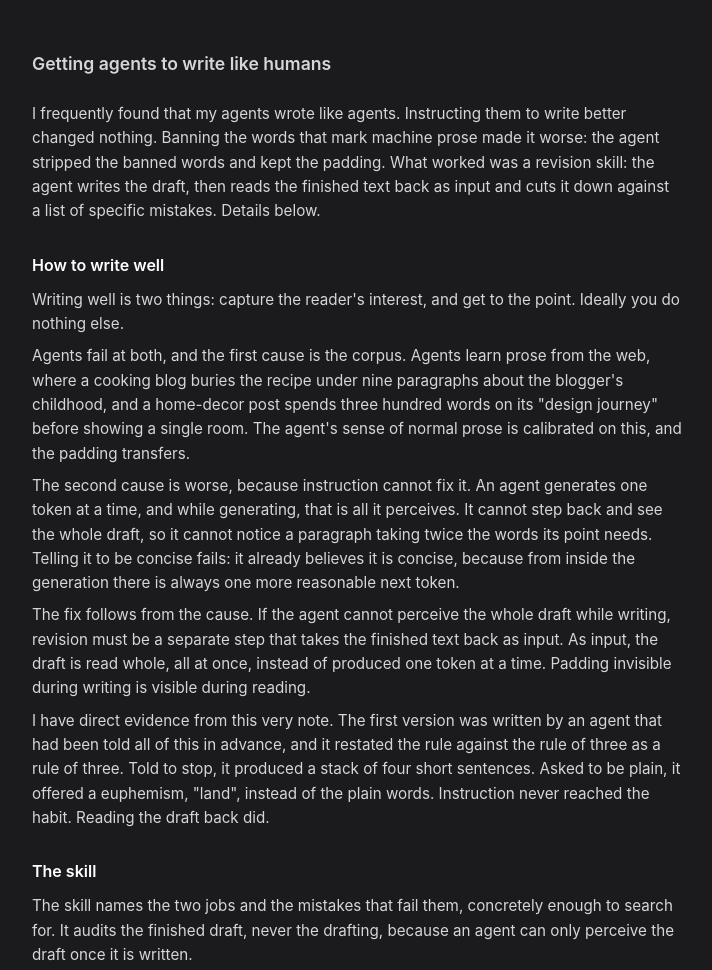
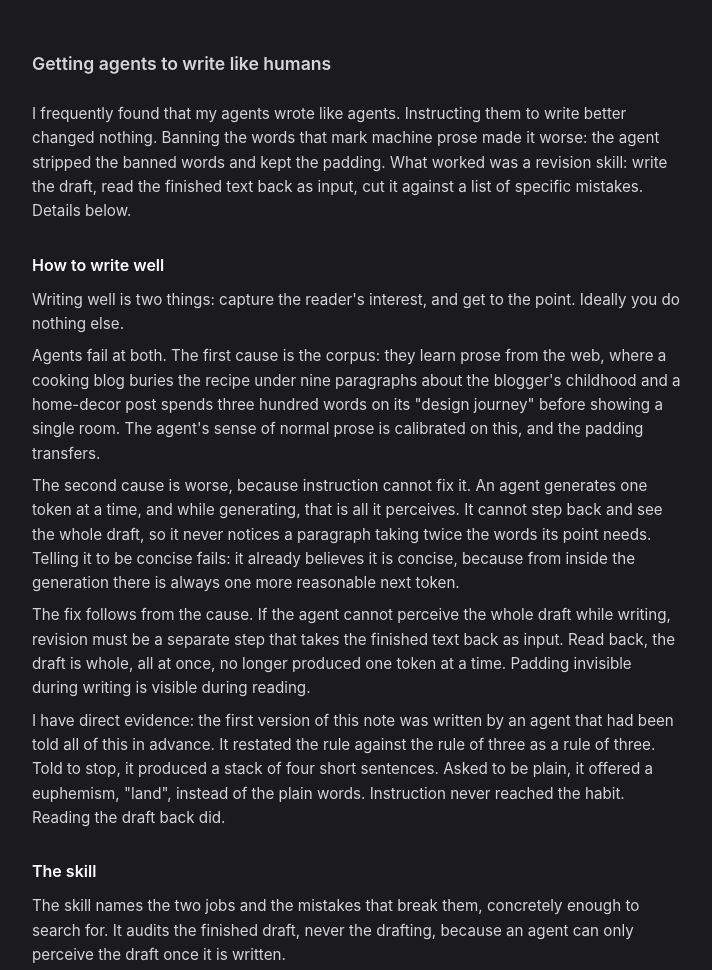
Before and after one commit to adityavram/adityavram.github.io, a plain HTML site: page docs/notes/0003-getting-agents-to-write-like-humans.html in a window 1280 px wide. Shown: the top 970 px of the page, without its empty margins (283-995 px from the left). Drawn offline with Linux system fonts and the light colour scheme.

Commit message:
note: audit prose against write-human protocol — 5 hits fixed, 432 -> 394 words

```diff
--- a/docs/notes/0003-getting-agents-to-write-like-humans.html
+++ b/docs/notes/0003-getting-agents-to-write-like-humans.html
@@ -31,15 +31,15 @@ ul.notes li{margin:.4rem 0}
 </head>
 <body>
 <h1>Getting agents to write like humans</h1>
-<p>I frequently found that my agents wrote like agents. Instructing them to write better changed nothing. Banning the words that mark machine prose made it worse: the agent stripped the banned words and kept the padding. What worked was a revision skill: the agent writes the draft, then reads the finished text back as input and cuts it down against a list of specific mistakes. Details below.</p>
+<p>I frequently found that my agents wrote like agents. Instructing them to write better changed nothing. Banning the words that mark machine prose made it worse: the agent stripped the banned words and kept the padding. What worked was a revision skill: write the draft, read the finished text back as input, cut it against a list of specific mistakes. Details below.</p>
 <h2>How to write well</h2>
 <p>Writing well is two things: capture the reader&#x27;s interest, and get to the point. Ideally you do nothing else.</p>
-<p>Agents fail at both, and the first cause is the corpus. Agents learn prose from the web, where a cooking blog buries the recipe under nine paragraphs about the blogger&#x27;s childhood, and a home-decor post spends three hundred words on its &quot;design journey&quot; before showing a single room. The agent&#x27;s sense of normal prose is calibrated on this, and the padding transfers.</p>
-<p>The second cause is worse, because instruction cannot fix it. An agent generates one token at a time, and while generating, that is all it perceives. It cannot step back and see the whole draft, so it cannot notice a paragraph taking twice the words its point needs. Telling it to be concise fails: it already believes it is concise, because from inside the generation there is always one more reasonable next token.</p>
-<p>The fix follows from the cause. If the agent cannot perceive the whole draft while writing, revision must be a separate step that takes the finished text back as input. As input, the draft is read whole, all at once, instead of produced one token at a time. Padding invisible during writing is visible during reading.</p>
-<p>I have direct evidence from this very note. The first version was written by an agent that had been told all of this in advance, and it restated the rule against the rule of three as a rule of three. Told to stop, it produced a stack of four short sentences. Asked to be plain, it offered a euphemism, &quot;land&quot;, instead of the plain words. Instruction never reached the habit. Reading the draft back did.</p>
+<p>Agents fail at both. The first cause is the corpus: they learn prose from the web, where a cooking blog buries the recipe under nine paragraphs about the blogger&#x27;s childhood and a home-decor post spends three hundred words on its &quot;design journey&quot; before showing a single room. The agent&#x27;s sense of normal prose is calibrated on this, and the padding transfers.</p>
+<p>The second cause is worse, because instruction cannot fix it. An agent generates one token at a time, and while generating, that is all it perceives. It cannot step back and see the whole draft, so it never notices a paragraph taking twice the words its point needs. Telling it to be concise fails: it already believes it is concise, because from inside the generation there is always one more reasonable next token.</p>
+<p>The fix follows from the cause. If the agent cannot perceive the whole draft while writing, revision must be a separate step that takes the finished text back as input. Read back, the draft is whole, all at once, no longer produced one token at a time. Padding invisible during writing is visible during reading.</p>
+<p>I have direct evidence: the first version of this note was written by an agent that had been told all of this in advance. It restated the rule against the rule of three as a rule of three. Told to stop, it produced a stack of four short sentences. Asked to be plain, it offered a euphemism, &quot;land&quot;, instead of the plain words. Instruction never reached the habit. Reading the draft back did.</p>
 <h2>The skill</h2>
-<p>The skill names the two jobs and the mistakes that fail them, concretely enough to search for. It audits the finished draft, never the drafting, because an agent can only perceive the draft once it is written.</p>
+<p>The skill names the two jobs and the mistakes that break them, concretely enough to search for. It audits the finished draft, never the drafting, because an agent can only perceive the draft once it is written.</p>
 <p>The full skill is below. Paste it into <code>~/.config/opencode/skills/write-human/SKILL.md</code> to install, then load it with <code>skill(&quot;write-human&quot;)</code> when revising.</p>
 <pre><code>
 ---
```
Also changed, not shown: docs/feed.xml (+6 -6 lines), docs/llms-full.txt, 2 other files.
